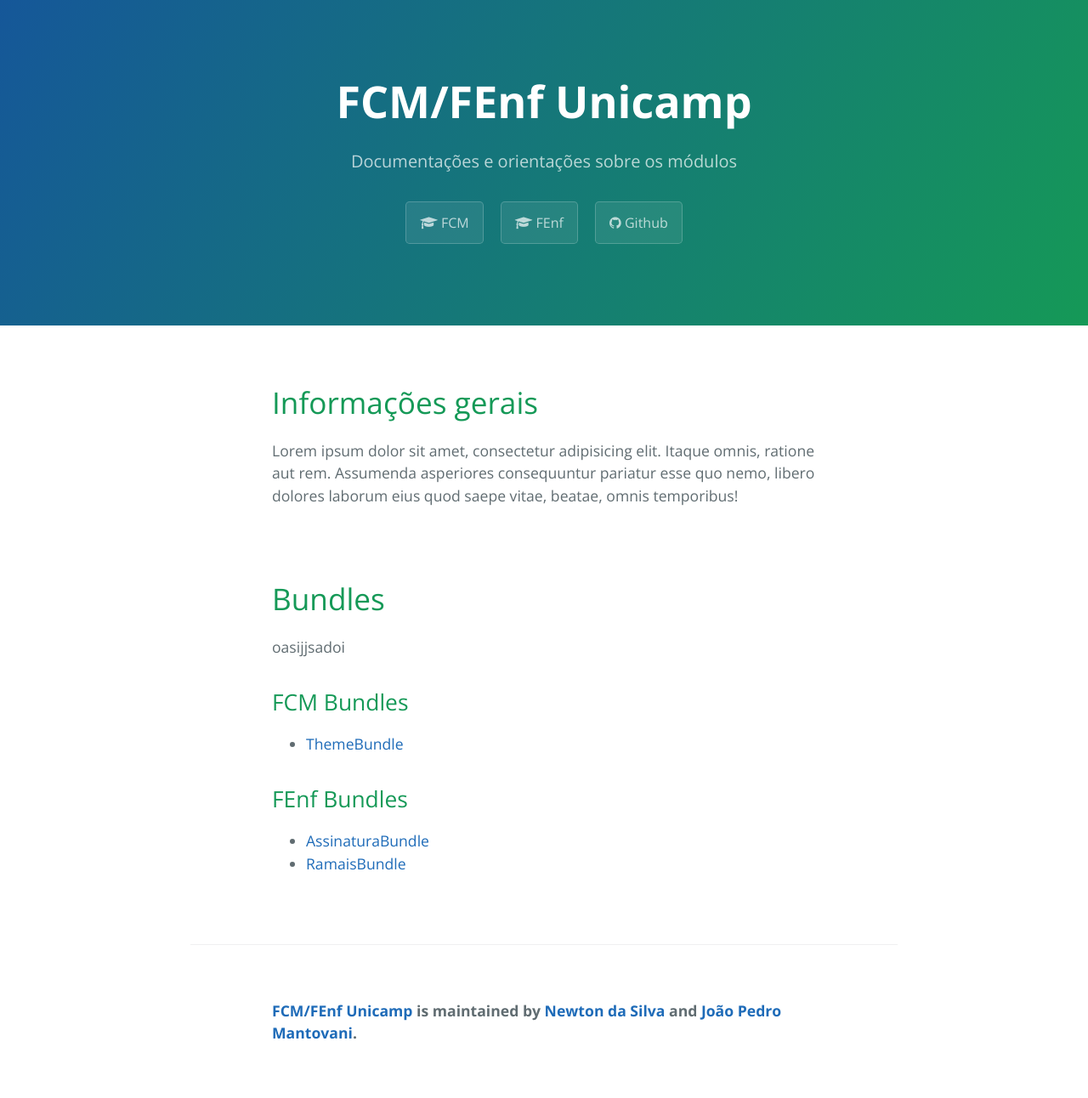
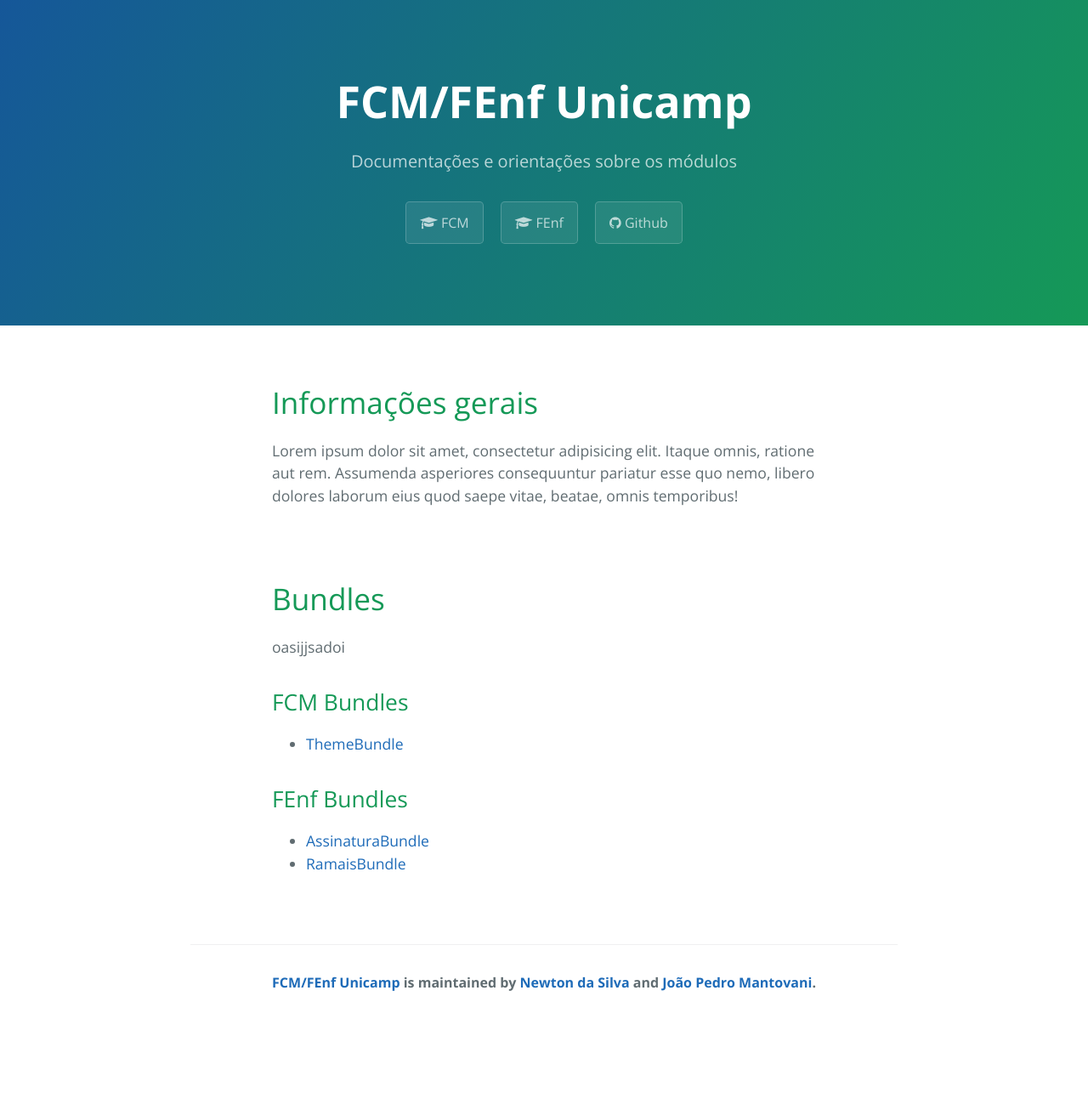
Before and after one commit to FCM-Unicamp/fcm-unicamp.github.io, a Jekyll site: the page built from index.html, in a window 1280 px wide. Shown: the whole page at 85% size. Built offline with Jekyll 4.4.1, drawn with Linux system fonts in a browser that asks for light colours; the list of posts is cut into pages by our own code; after the commit the page ends 1200 px from its top, so only the background shows below that.

Commit message:
Footer fix

```diff
--- a/_includes/page-footer.html
+++ b/_includes/page-footer.html
@@ -1,5 +1,5 @@
 <footer class="site-footer">
   	<span class="site-footer-owner"><a href="{{ site.url }}">
-  		<div class="main-content">{{ site.title }}</a> is maintained by <a href="{{ site.author.url }}">{{ site.author.name }}</a> and <a href="{{ site.author2.url }}">{{ site.author2.name }}</a>.</div>
+  		<div class="content" style="text-align: center">{{ site.title }}</a> is maintained by <a href="{{ site.author.url }}">{{ site.author.name }}</a> and <a href="{{ site.author2.url }}">{{ site.author2.name }}</a>.</div>
   	</span>
 </footer>
```
